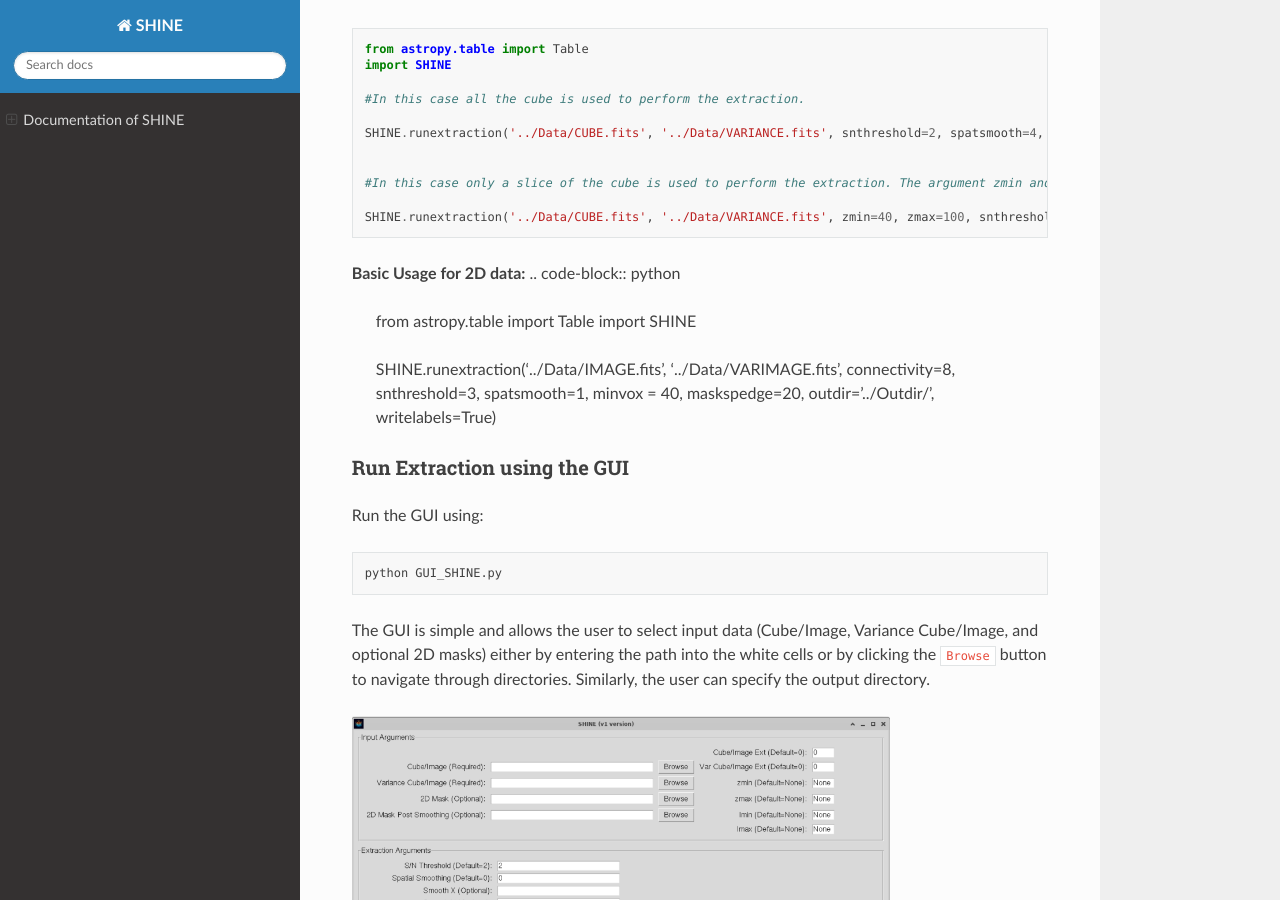
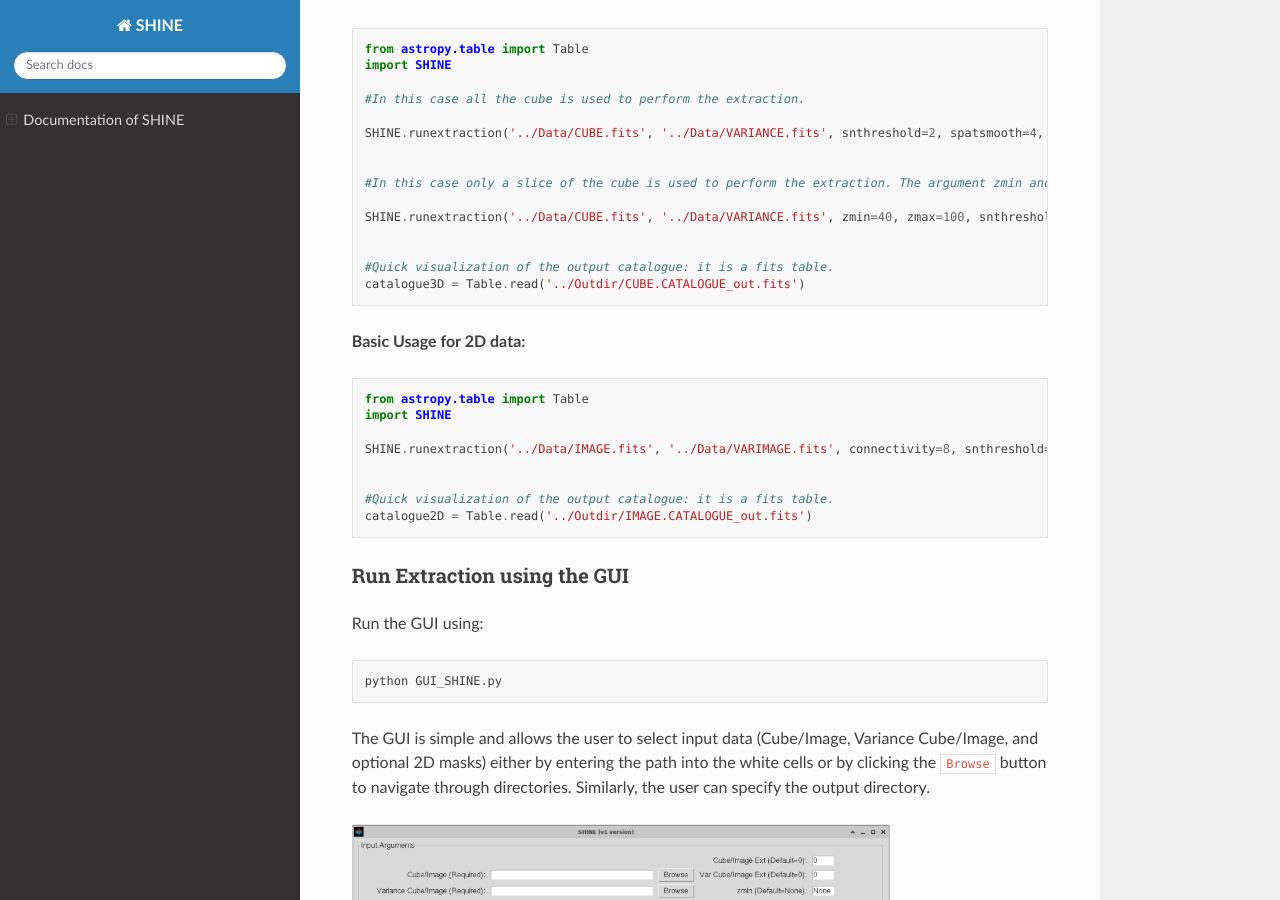
Before and after one commit to matteofox/SHINE, a Sphinx documentation site: the page built from docs/index.rst, in a window 1280 px wide and 900 px high, scrolled down 3871 px. Built offline with Sphinx 7.4.7 and the Read the Docs theme 3.1.0, drawn with Linux system fonts in a browser that asks for light colours.

Commit message:
Updates doc

```diff
--- a/docs/index.rst
+++ b/docs/index.rst
@@ -160,11 +160,12 @@ SHINE can be used also in a Python code.
     SHINE.runextraction('../Data/CUBE.fits', '../Data/VARIANCE.fits', zmin=40, zmax=100, snthreshold=2, spatsmooth=4, minvox = 3000, minarea=1000, maskspedge=20, mask2d='../Data/2D_MASK.fits', mask2dpost='../Data/2D_MASK_post.fits', outdir='../Outdir/', writelabels=True, writesmdata=True, writesmsnr=True)
 
 
-
-
+    #Quick visualization of the output catalogue: it is a fits table.
+    catalogue3D = Table.read('../Outdir/CUBE.CATALOGUE_out.fits')
 
 
 **Basic Usage for 2D data:**
+
 .. code-block:: python
 
     from astropy.table import Table
@@ -173,6 +174,8 @@ SHINE can be used also in a Python code.
     SHINE.runextraction('../Data/IMAGE.fits', '../Data/VARIMAGE.fits', connectivity=8, snthreshold=3, spatsmooth=1, minvox = 40, maskspedge=20, outdir='../Outdir/', writelabels=True)
 
 
+    #Quick visualization of the output catalogue: it is a fits table.
+    catalogue2D = Table.read('../Outdir/IMAGE.CATALOGUE_out.fits')
 
 
 Run Extraction using the GUI
```
